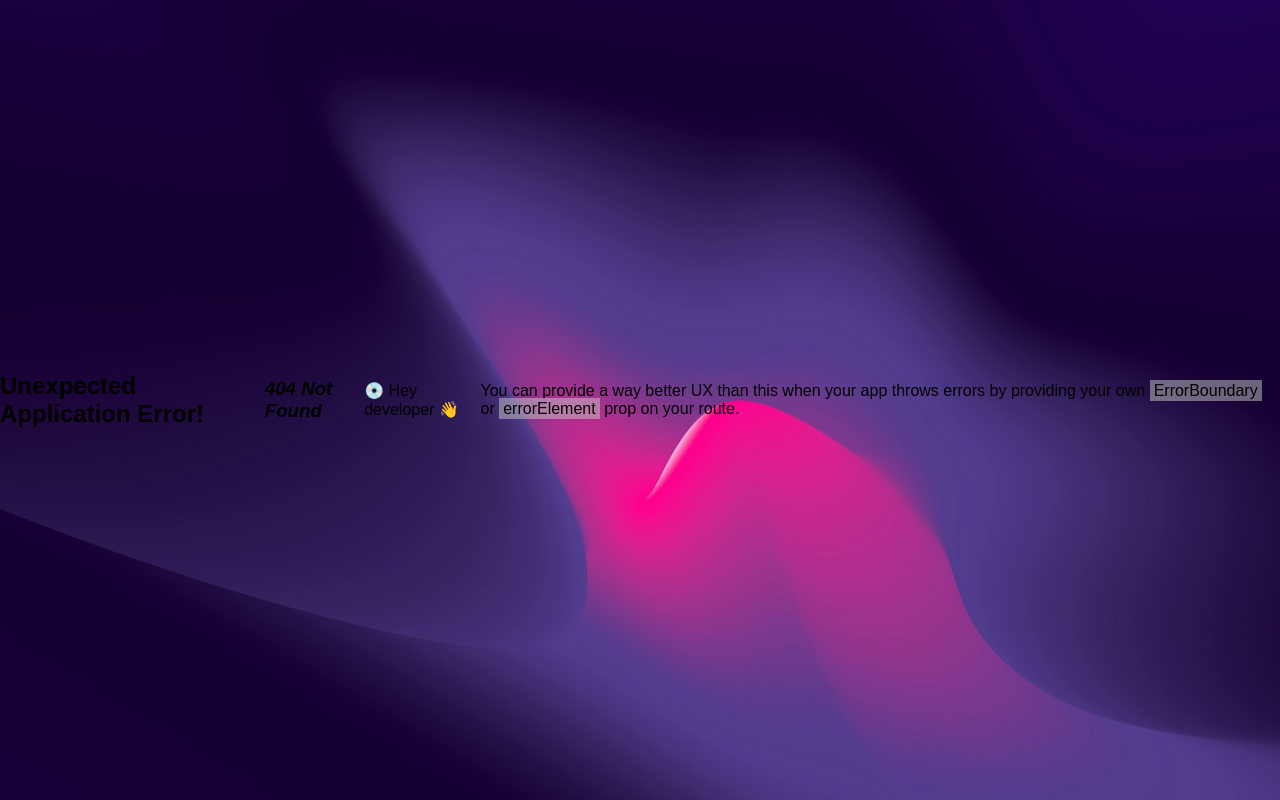
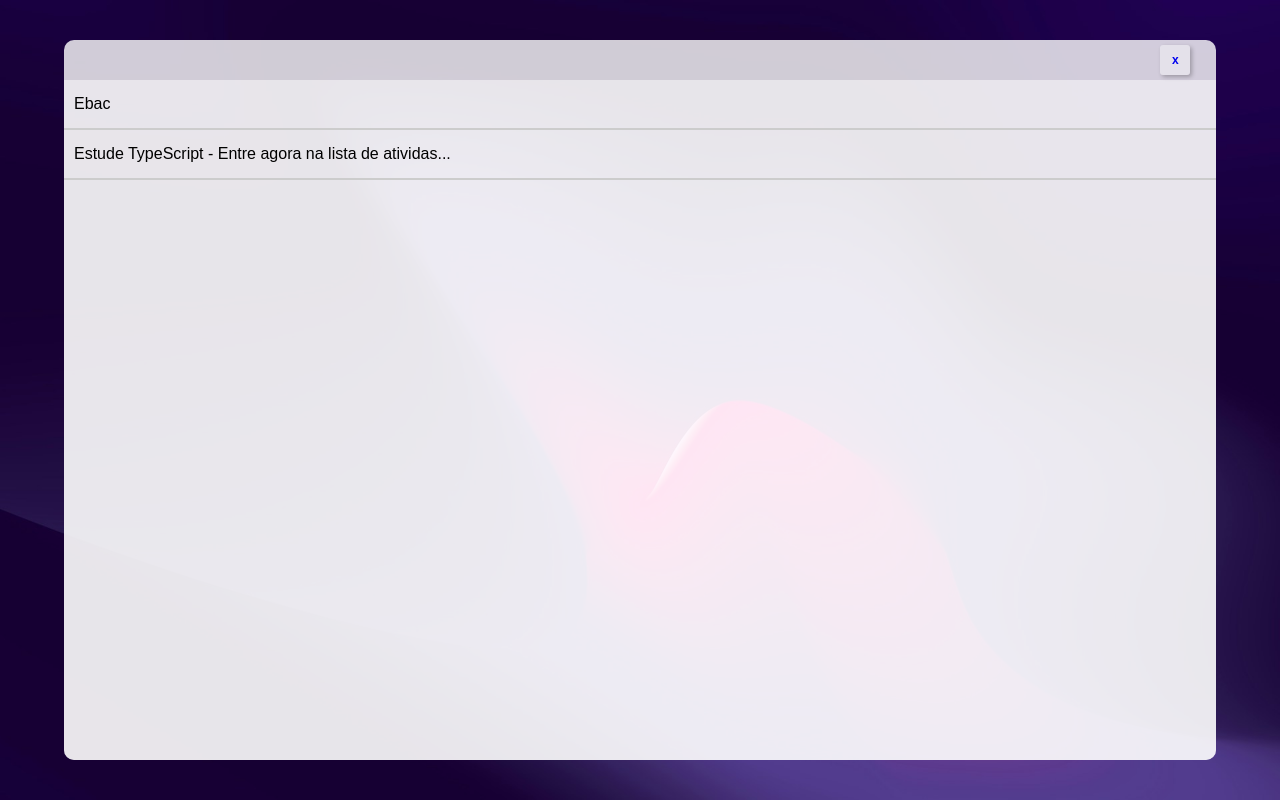
Before and after one commit to LucasB0mfim/MeuEmail, a React (Create React App) app: page /VerEmail/1 in a window 1280 px wide. Before the commit this address had no page. Built offline with nearby package versions, Linux system fonts and the light colour scheme.

Commit message:
Finalizado - 19/02/24

```diff
--- a/src/App.tsx
+++ b/src/App.tsx
@@ -20,7 +20,7 @@ const rotas = createBrowserRouter([
     element: <NovoEmail />
   },
   {
-    path: '/VerEmail',
+    path: '/VerEmail/:id',
     element: <VerEmail />
   }
 ])
--- a/src/components/Email/index.tsx
+++ b/src/components/Email/index.tsx
@@ -1,4 +1,4 @@
-//Tarefa
+import { Link } from 'react-router-dom'
 
 import { useDispatch } from 'react-redux'
 
@@ -12,19 +12,28 @@ import ModeloDeEmail from '../../models/ModeloDeEmail'
 
 type Props = ModeloDeEmail
 
-const Email = ({ titulo, descricao, categoria, id }: Props) => {
-  //remover email
+const Email = ({ titulo, descricao, id }: Props) => {
   const dispatch = useDispatch()
 
+  const RemoverEmailClick = (
+    event: React.MouseEvent<HTMLButtonElement, MouseEvent>
+  ) => {
+    event.stopPropagation() // Impede a propagação do evento de clique
+    dispatch(removerEmail(id)) // Remove o e-mail da store
+  }
+
   return (
-    <S.Email onClick={(evento) => console.log(evento.target)}>
-      <S.Titulo>{titulo}</S.Titulo>
-      <S.Descricao>{descricao}</S.Descricao>
-      <div>{categoria}</div>
-      <S.Lixeira onClick={() => dispatch(removerEmail(id))}>
-        <img src={lixeira} style={{ width: '15px' }} />
-      </S.Lixeira>
-    </S.Email>
+    <Link to={`/VerEmail/${id}`} style={{ color: '#000' }}>
+      <S.Email>
+        <S.Titulo>{titulo}</S.Titulo>
+        <S.Descricao>{descricao}</S.Descricao>
+        <S.Lixeira>
+          <S.Lixeira onClick={(event) => RemoverEmailClick(event)}>
+            <img src={lixeira} style={{ width: '15px' }} alt="Remover" />
+          </S.Lixeira>
+        </S.Lixeira>
+      </S.Email>
+    </Link>
   )
 }
 
--- a/src/containers/ConteudoPrincipal/index.tsx
+++ b/src/containers/ConteudoPrincipal/index.tsx
@@ -41,11 +41,6 @@ const ConteudoPrincipal = () => {
         <Categorias />
         <S.Linha />
         <ul>
-          <li>{termo}</li>
-          <li>{criterio}</li>
-          <li>{valor}</li>
-        </ul>
-        <ul>
           {filtrarEmail().map((e) => (
             <li key={e.titulo}>
               <Email
--- a/src/pages/VerEmail/index.tsx
+++ b/src/pages/VerEmail/index.tsx
@@ -1,23 +1,39 @@
+import { useSelector } from 'react-redux'
+import { useParams } from 'react-router-dom'
+import { RootReducer } from '../../store'
+
 import * as S from './styles'
 
 const VerEmail = () => {
+  const { id } = useParams<{ id?: string }>() // Observe que id é opcional (string | undefined)
+  const email = useSelector(
+    (state: RootReducer) =>
+      id ? state.emails.itens.find((e) => e.id === parseInt(id)) : null // Verifica se id existe antes de procurar o email
+  )
+
+  if (!email) {
+    return <div>Email não encontrado</div>
+  }
+
   return (
+    // <div>
+    //   <h2>{email.titulo}</h2>
+    //   <p>{email.descricao}</p>
+    //   <p>{email.categoria}</p>
+    // </div>
     <S.AlinhadorDaMain>
       <S.ConteudoPrincipal>
-        {/*  */}
         <S.Cabecalho>
           <S.BotaoFechar to="/">x</S.BotaoFechar>
         </S.Cabecalho>
-        {/*  */}
         <S.Formulario>
-          <S.Span />
-          <S.Span />
+          <S.Span>{email.titulo}</S.Span>
+          <S.Span>{email.descricao}</S.Span>
         </S.Formulario>
-        {/*  */}
         <S.Mensagem disabled={true} />
-        {/*  */}
       </S.ConteudoPrincipal>
     </S.AlinhadorDaMain>
   )
 }
+
 export default VerEmail
--- a/src/pages/VerEmail/styles.ts
+++ b/src/pages/VerEmail/styles.ts
@@ -69,6 +69,8 @@ export const Formulario = styled.form`
   width: 100%;
 `
 export const Span = styled.span`
+  display: flex;
+  align-items: center;
   height: 50px;
   padding-left: 10px;
   outline: none;
```
